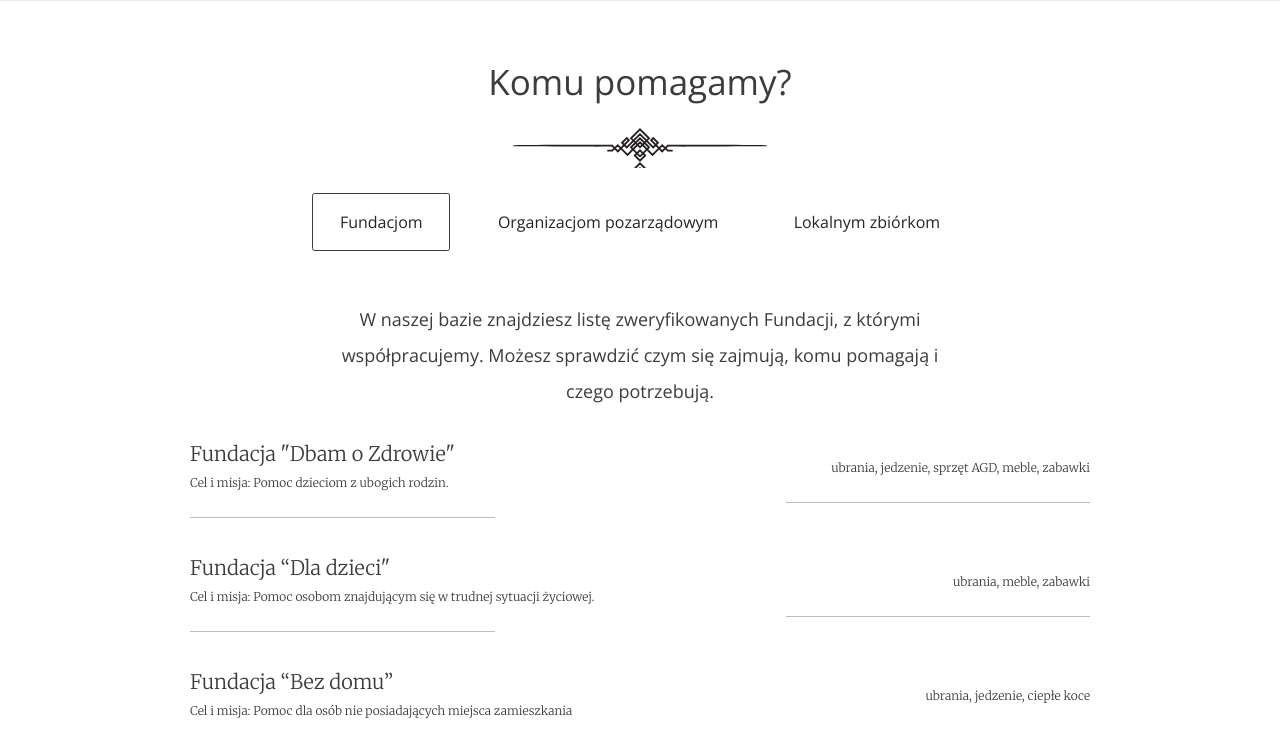
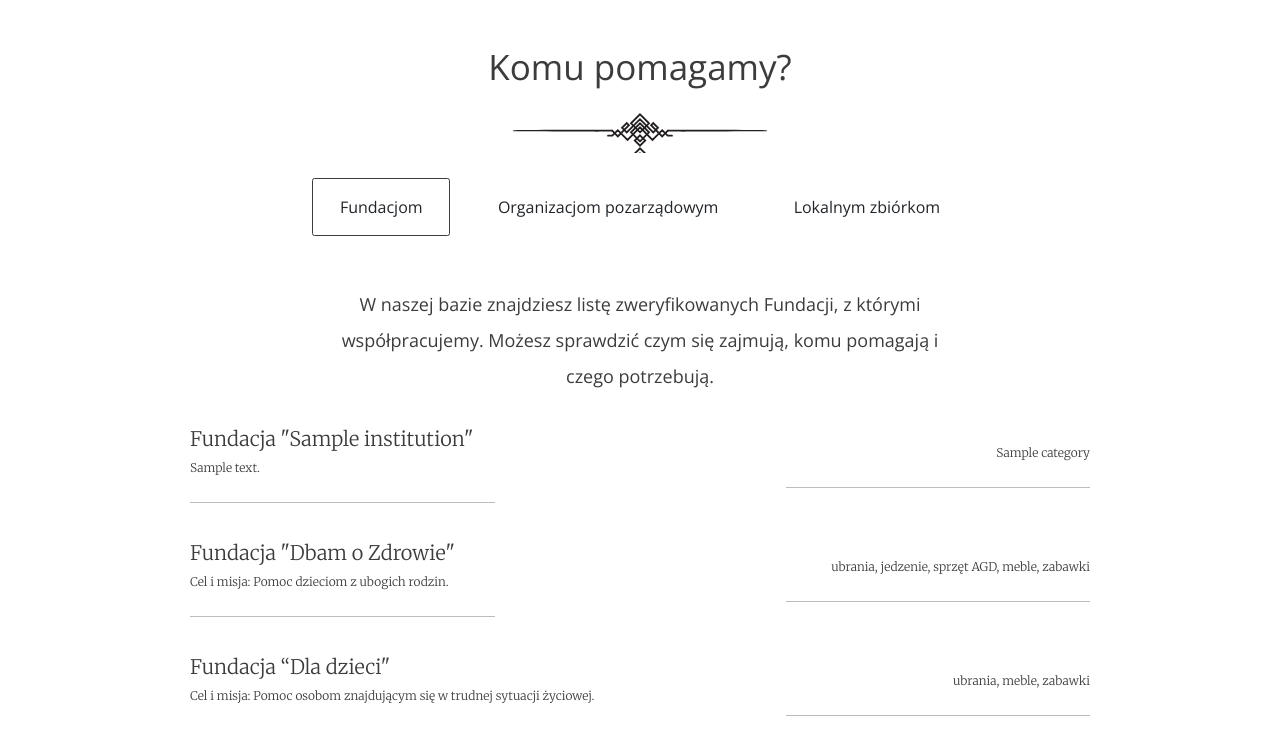
Before and after one commit to Raekker/donate-stuff, a Django app: page / in a window 1280 px wide. Shown: the part 2335-3065 px from the top of the page. Run offline with Django 3.2, Linux system fonts and the light colour scheme; a user stored in the database is signed in; tables that the repository leaves empty hold one stand-in row (values such as "Sample post"); some libraries are stand-ins or nearby versions.

Commit message:
add dynamic data display

```diff
--- a/config/urls.py
+++ b/config/urls.py
@@ -6,11 +6,10 @@ from django.views import defaults as default_views
 from django.views.generic import TemplateView
 from rest_framework.authtoken.views import obtain_auth_token
 
+from donate_stuff.donation.views import MainPageView
+
 urlpatterns = [
-    path("", TemplateView.as_view(template_name="pages/home.html"), name="home"),
-    path(
-        "about/", TemplateView.as_view(template_name="pages/about.html"), name="about"
-    ),
+    path("", MainPageView.as_view(), name="home"),
     # Django Admin, use {% url 'admin:index' %}
     path(settings.ADMIN_URL, admin.site.urls),
     # User management
--- a/donate_stuff/donation/api/filters.py
+++ b/donate_stuff/donation/api/filters.py
@@ -10,4 +10,4 @@ class InstitutionFilter(filters.FilterSet):
 
     class Meta:
         model = Institution
-        fields = ("categories",)
+        fields = ("categories", "type")
--- a/donate_stuff/donation/views.py
+++ b/donate_stuff/donation/views.py
@@ -1,3 +1,23 @@
 from django.shortcuts import render
+from django.views import View
 
-# Create your views here.
+from donate_stuff.donation.models import Donation, Institution
+
+
+class MainPageView(View):
+    def get(self, request):
+        ctx = {}
+        bags = sum([x.quantity for x in Donation.objects.all()])
+        organizations = set()
+        for org in Donation.objects.all():
+            organizations.add(org.institution)
+        organizations = len(organizations)
+        charities = Institution.objects.filter(type=1)
+        gov_orgs = Institution.objects.filter(type=2)
+        local_collections = Institution.objects.filter(type=3)
+        ctx["bags"] = bags
+        ctx["organizations"] = organizations
+        ctx["charities"] = charities
+        ctx["gov_orgs"] = gov_orgs
+        ctx["local_collections"] = local_collections
+        return render(request, "pages/home.html", ctx)
--- a/donate_stuff/templates/base.html
+++ b/donate_stuff/templates/base.html
@@ -143,7 +143,6 @@
 {#              <div class="alert {% if message.tags %}alert-{{ message.tags }}{% endif %}">{{ message }}<button type="button" class="close" data-dismiss="alert" aria-label="Close"><span aria-hidden="true">&times;</span></button></div>#}
 {#          {% endfor %}#}
 {#      {% endif %}#}
-    {{ request.user.name }}
 
       {% block content %}
         <p>Use this document as a way to quick start any new project.</p>
--- a/donate_stuff/templates/pages/home.html
+++ b/donate_stuff/templates/pages/home.html
@@ -15,13 +15,13 @@
   <section id="stats" class="stats">
     <div class="container container--85">
       <div class="stats--item">
-        <em>10</em>
+        <em>{{ bags }}</em>
         <h3>Oddanych worków</h3>
         <p>Lorem ipsum dolor sit amet consectetur adipisicing elit. Eius est beatae, quod accusamus illum tempora!</p>
       </div>
 
       <div class="stats--item">
-        <em>5</em>
+        <em>{{ organizations }}</em>
         <h3>Wspartych organizacji</h3>
         <p>Lorem ipsum dolor sit amet consectetur, adipisicing elit. Laboriosam magnam, sint nihil cupiditate quas quam.</p>
       </div>
@@ -79,6 +79,16 @@
       <p>W naszej bazie znajdziesz listę zweryfikowanych Fundacji, z którymi współpracujemy. Możesz sprawdzić czym się zajmują, komu pomagają i czego potrzebują.</p>
 
       <ul class="help--slides-items">
+        {% for charity in charities %}
+        <li>
+        <div class="col">
+          <div class="title">Fundacja "{{ charity.name }}"</div>
+          <div class="subtitle">{{ charity.description }}</div>
+        </div>
+        <div class="col"><div class="text">{{ charity.categories.all|join:", " }}</div></div>
+        </li>
+        {% endfor %}
+
         <li>
           <div class="col">
             <div class="title">Fundacja "Dbam o Zdrowie"</div>
@@ -123,6 +133,15 @@
         quos suscipit corporis!
       </p>
       <ul class="help--slides-items">
+        {% for org in gov_orgs %}
+        <li>
+        <div class="col">
+          <div class="title">Organizacja {{ org.name }}</div>
+          <div class="subtitle">{{ org.description }}</div>
+        </div>
+        <div class="col"><div class="text">{{ org.categories.all|join:", " }}</div></div>
+        </li>
+        {% endfor %}
         <li>
           <div class="col">
             <div class="title">Organizacja 1</div>
@@ -175,6 +194,15 @@
     <div class="help--slides" data-id="3">
       <p>Lorem ipsum dolor sit amet, his ocurreret persequeris ea, ad utinam laudem duo. Verterem adipisci partiendo eos ne, ea his reque quaeque recteque, ne quo lobortis intellegam.</p>
       <ul class="help--slides-items">
+        {% for org in local_collections %}
+        <li>
+        <div class="col">
+          <div class="title">{{ org.name }}</div>
+          <div class="subtitle">{{ org.description }}</div>
+        </div>
+        <div class="col"><div class="text">{{ org.categories.all|join:", " }}</div></div>
+        </li>
+        {% endfor %}
         <li>
           <div class="col">
             <div class="title">Lokalna zbiórka 1</div>
```
